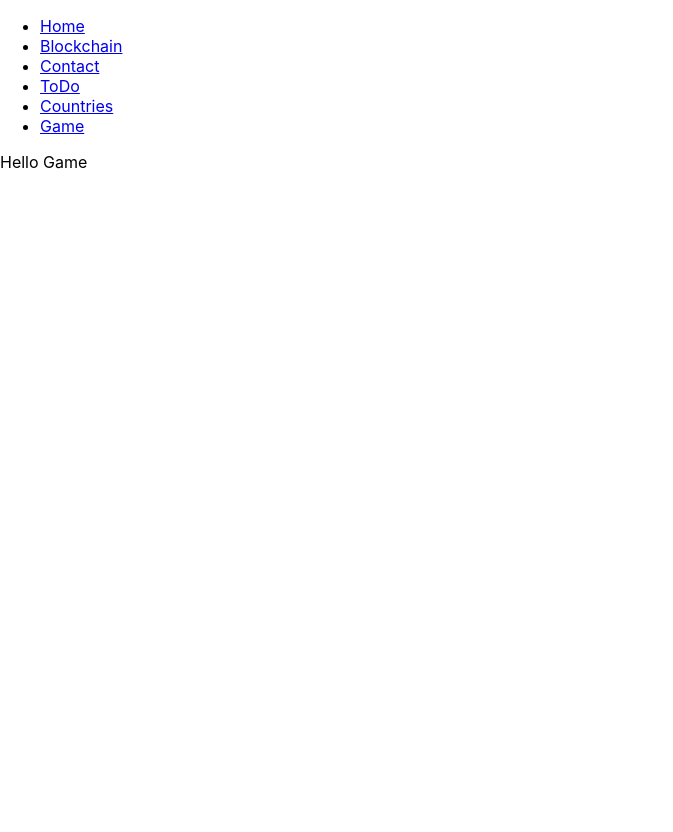
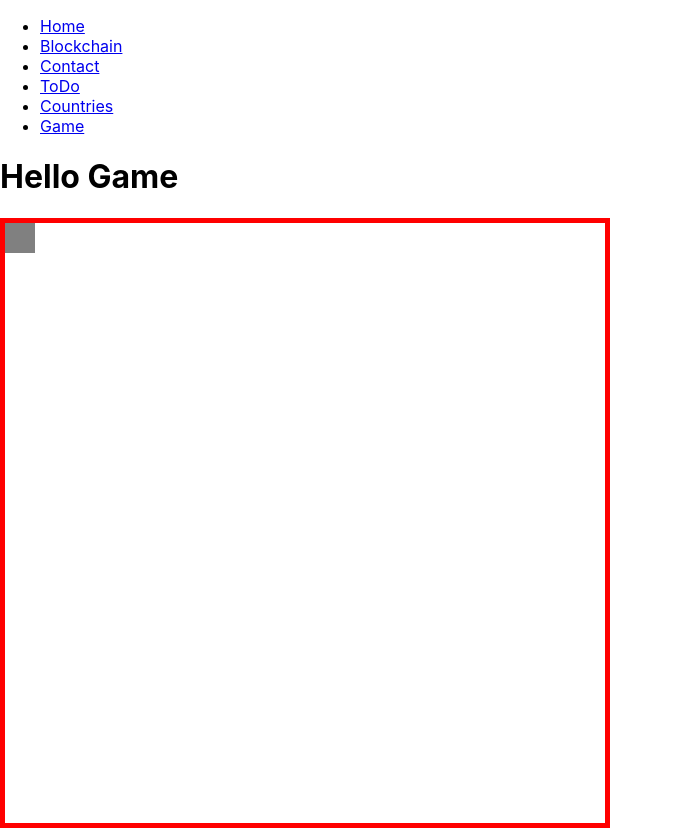
Before and after one commit to Pjotr853/my_web_page, a React (Create React App) app: page /game in a window 1280 px wide. Shown: the whole page, without its empty margins (0-673 px from the left). Before the commit the page ends 800 px from the top, so only its background shows below. Built offline with nearby package versions, Linux system fonts and the light colour scheme.

Commit message:
begining of Game.js draw tile

```diff
--- /dev/null
+++ b/src/pages/Game.css
@@ -0,0 +1,3 @@
+.borderCanvas {
+    border: 5px solid red;
+}
--- a/src/pages/Game.js
+++ b/src/pages/Game.js
@@ -1,9 +1,46 @@
+import React, { useRef, useEffect, useState } from 'react';
+import './Game.css';
 
 function Game(){
 
+    const canvasRef = useRef(null);
+    const colorRectangel="grey";
+    const widthRectangel=30;
+    const heightRectangel=30;
+    const canvasWidht= 600;
+    const canvasHeight= 600;
+    const [x, setX] = useState(0);
+    const [y, setY] = useState(0);
+
+    function drawRectangel(ctx, x,y,width,height,color){
+        ctx.fillStyle=colorRectangel;
+        ctx.fillRect(x,y,width,height);
+    }
+
+    function drawPlayGround(ctx){
+        drawRectangel()
+
+    }
+
+    useEffect(() => {
+        const canvas = canvasRef.current;
+        const ctx = canvas.getContext('2d');
+
+        // Nastavenie rozmerov canvasu
+        canvas.width = canvasWidht;
+        canvas.height = canvasHeight;
+
+        // Kreslenie štvorca
+        drawRectangel(ctx, x,y,widthRectangel,heightRectangel,colorRectangel);
+        //ctx.fillStyle = 'blue';
+       // ctx.fillRect(50, 50, 100, 100);
+    }, []);
+
+
     return(
         <div>
-            Hello Game
+            <h1>Hello Game</h1>
+            <canvas ref={canvasRef} className='borderCanvas' />
         </div>
     );
 }
```
